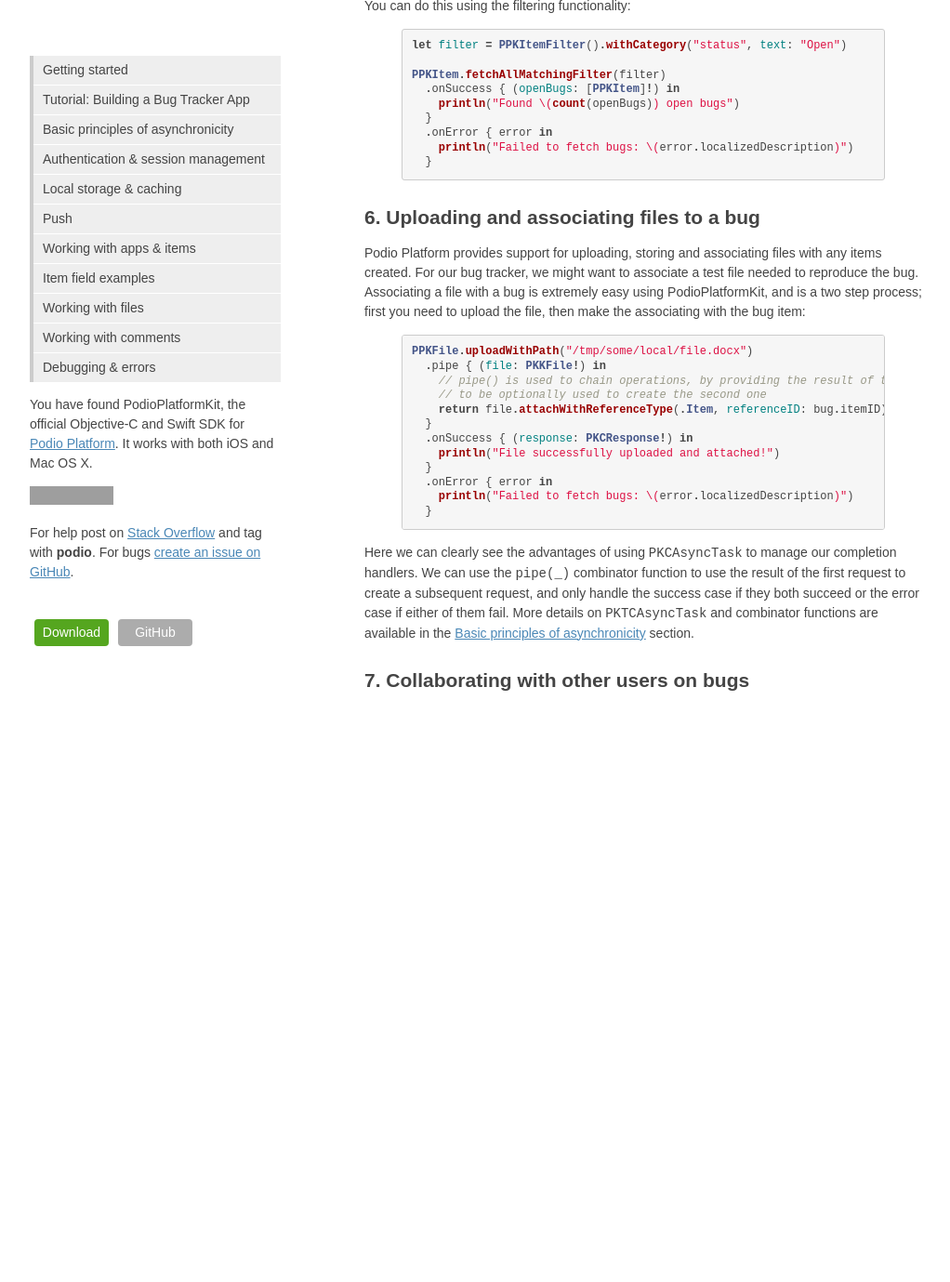
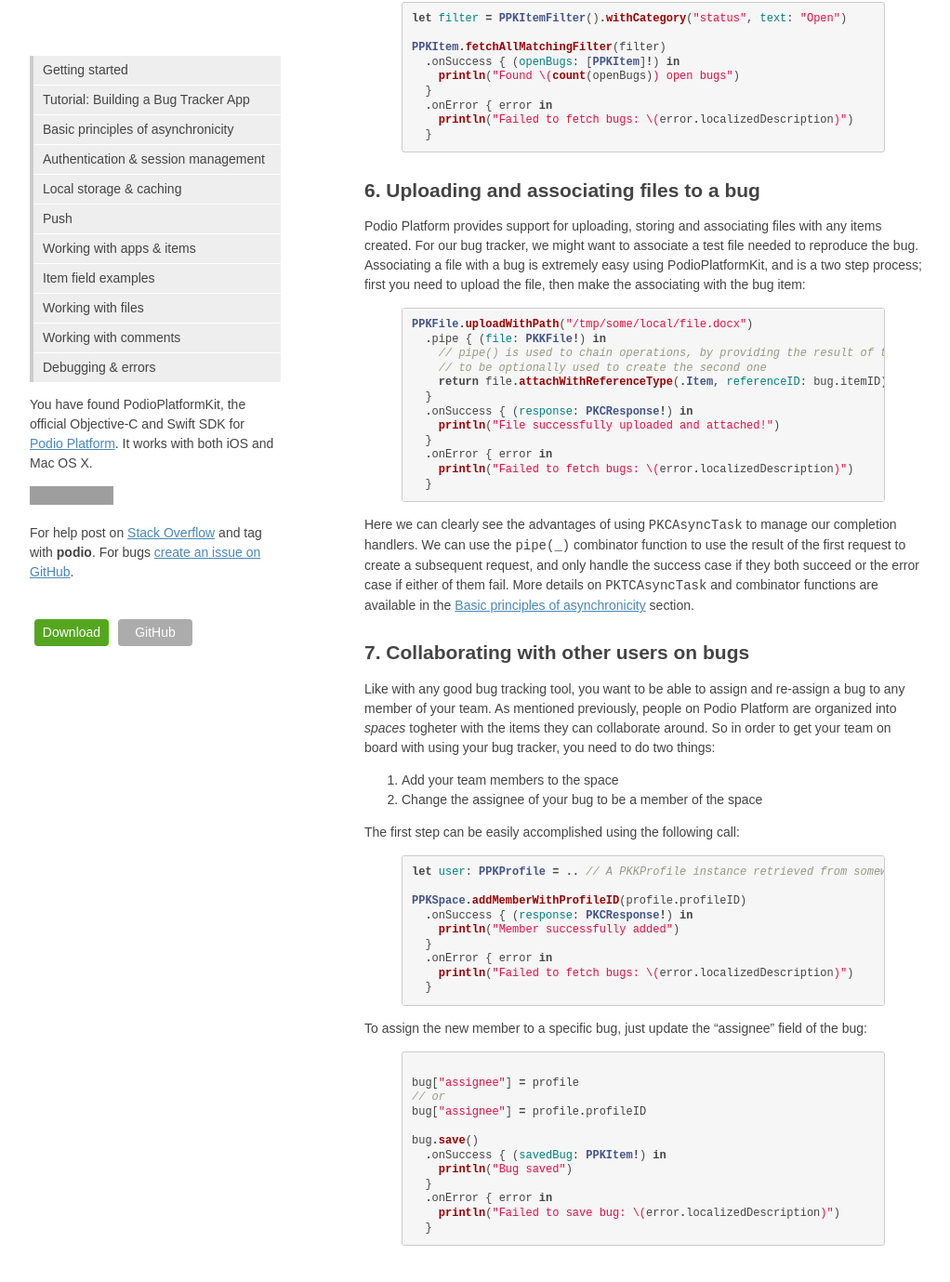
Before and after one commit to podio/podio-objc-platform, a Jekyll site: the page built from tutorial/index.md, in a window 1280 px wide and 1400 px high, scrolled down 2480 px. Shown: the top 1379 px of the window at 93% size, without its empty margins (128-1150 px from the left). Built offline with Jekyll 4.4.1, drawn with Linux system fonts in a browser that asks for light colours; before the commit the page ends 3286 px from its top, so only the background shows below that; some of the changed text lies outside the part shown; grey boxes are pictures that could not be loaded.

Commit message:
Updated tutorial

```diff
--- a/tutorial/index.md
+++ b/tutorial/index.md
@@ -143,3 +143,38 @@
 Here we can clearly see the advantages of using `PKCAsyncTask` to manage our completion handlers. We can use the `pipe(_)` combinator function to use the result of the first request to create a subsequent request, and only handle the success case if they both succeed or the error case if either of them fail. More details on `PKTCAsyncTask` and combinator functions are available in the [Basic principles of asynchronicity](/async) section.
 
 ## 7. Collaborating with other users on bugs
+
+Like with any good bug tracking tool, you want to be able to assign and re-assign a bug to any member of your team. As mentioned previously, people on Podio Platform are organized into *spaces* togheter with the items they can collaborate around. So in order to get your team on board with using your bug tracker, you need to do two things:
+
+1. Add your team members to the space
+2. Change the assignee of your bug to be a member of the space
+
+The first step can be easily accomplished using the following call:
+
+{% highlight Swift %}
+let user: PPKProfile = .. // A PKKProfile instance retrieved from somewhere
+
+PPKSpace.addMemberWithProfileID(profile.profileID)
+  .onSuccess { (response: PKCResponse!) in
+    println("Member successfully added")
+  }
+  .onError { error in
+    println("Failed to fetch bugs: \(error.localizedDescription)")
+  }
+{% endhighlight %}
+
+To assign the new member to a specific bug, just update the "assignee" field of the bug:
+
+{% highlight Swift %}
+bug["assignee"] = profile
+// or
+bug["assignee"] = profile.profileID
+
+bug.save()
+  .onSuccess { (savedBug: PPKItem!) in
+    println("Bug saved")
+  }
+  .onError { error in
+    println("Failed to save bug: \(error.localizedDescription)")
+  }
+{% endhighlight %}
```
Also changed, not shown: other parts of tutorial/index.md (+1 -1 lines).
